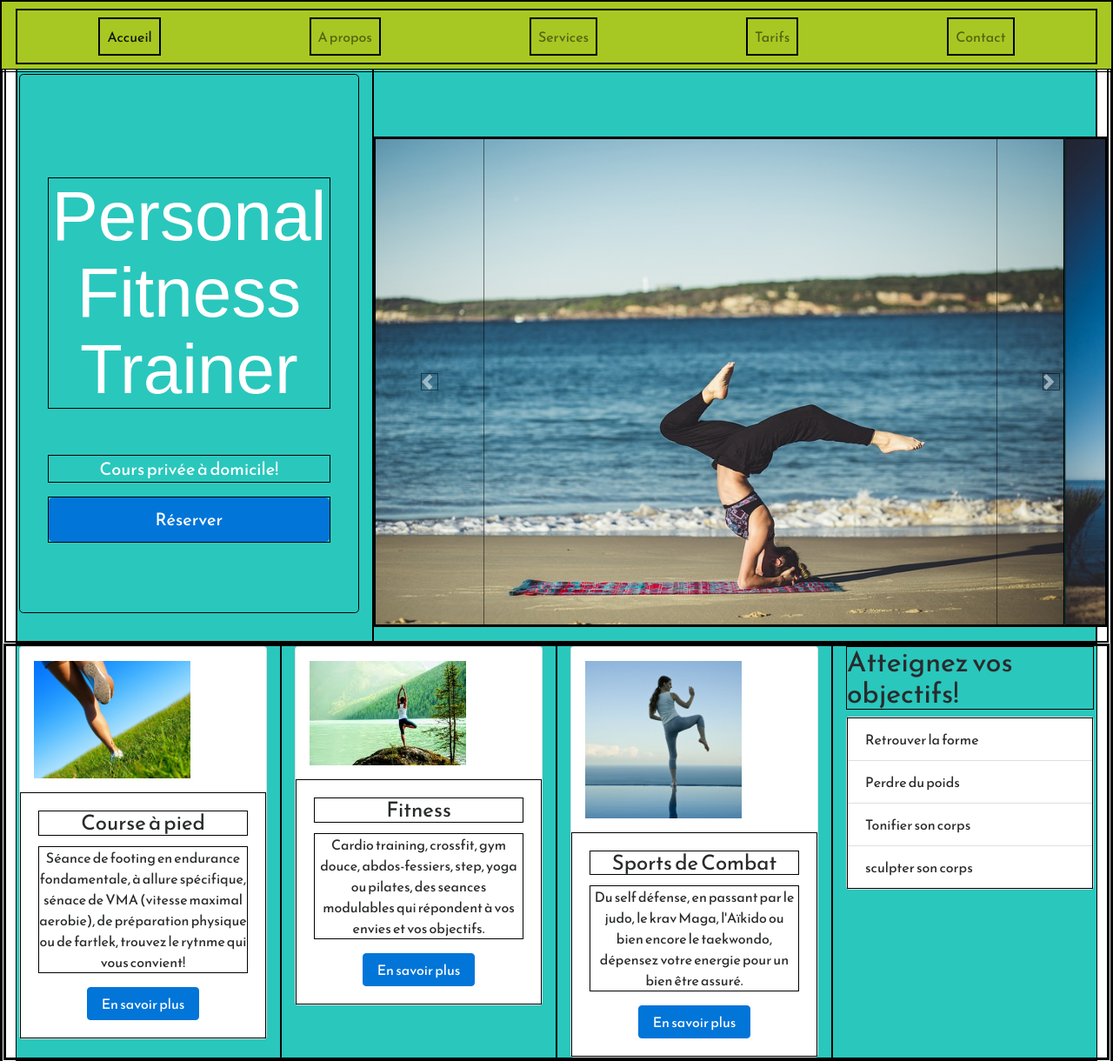
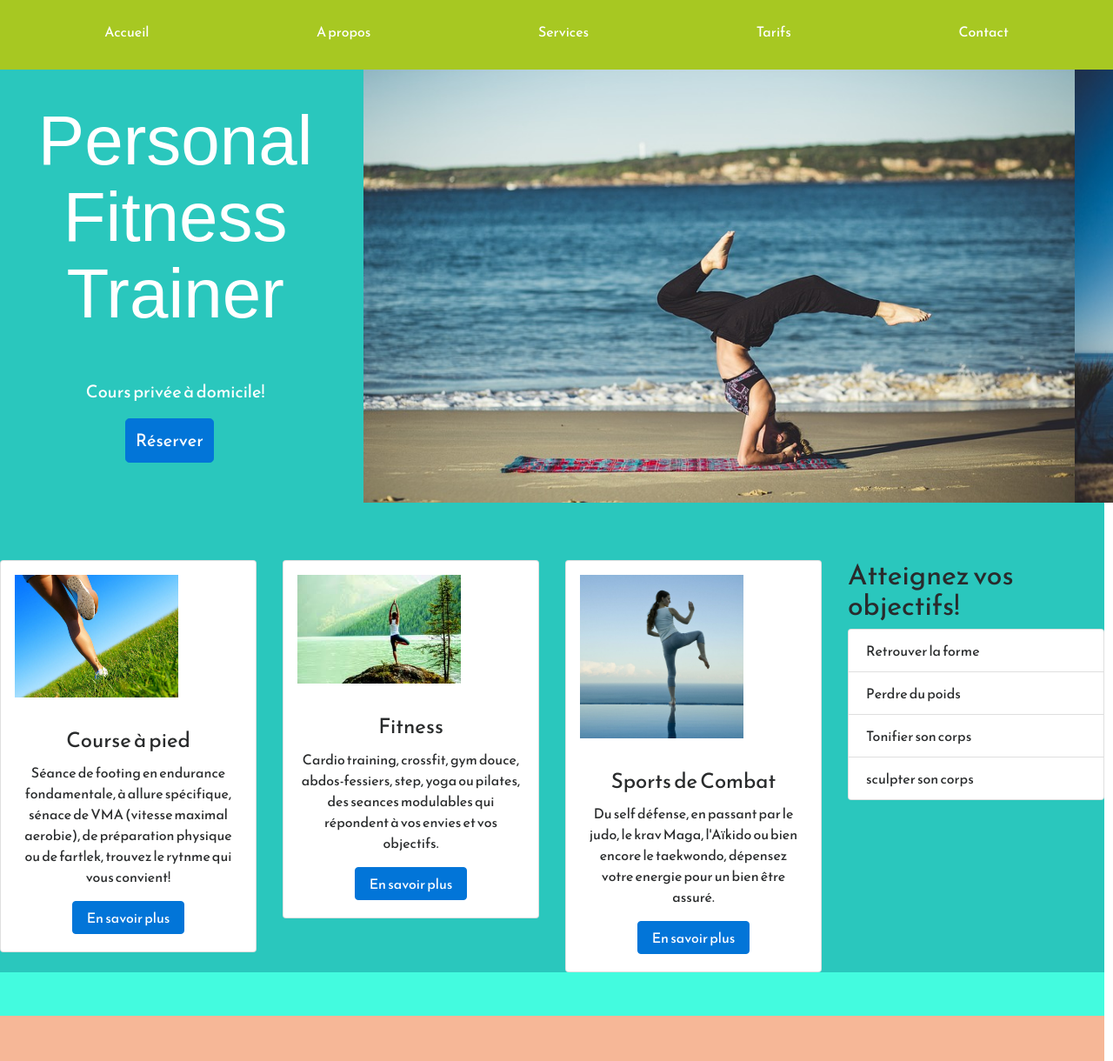
Before and after one commit to Cynedi/PersonalTrainer, a plain HTML site: page index.html in a window 1280 px wide. Shown: the top 1220 px of the page at 87% size. Drawn offline with nearby package versions, Linux system fonts and the light colour scheme; a script that the page names is missing; a web font is replaced by a local one.

Commit message:
background color

```diff
--- a/css/main.css
+++ b/css/main.css
@@ -56,23 +56,29 @@ textarea {
    Author's custom styles
    ========================================================================== */
 
-* {border: 1px solid black;}
+/********general**********************
+*********************************************/
 
 body {
   font-family: 'Reem Kufi', sans-serif;
+  margin-right: 10px;
 }
 
 header {
   background-color: rgb(167, 200, 34);
-  width: auto;
   height: 60px;
-
+  padding: 0 !important;
 }
-
 
  ul {
    width: 100%;
  }
+
+ main {
+   background-color: rgb(67, 251, 223);
+
+ }
+
 
 
 
@@ -80,9 +86,15 @@ header {
    background-color: rgb(42, 199, 189);
  }
 
+
+ .card {
+   padding: 0 !important;
+ }
+
  .jumbotron {
    background-color: transparent;
    color: white;
+
 
  }
 
@@ -92,23 +104,31 @@ header {
  }
 
 #tarif {
-  margin-top: 150px;
+  margin-top: 50px;
+  background-color: rgb(246, 183, 151);
 }
+
+#tableau h3 {
+  margin-top: 50px;
+  text-align: center;
+color: white;
+text-decoration: underline;}
+
 #contact {
-   margin-top: 150px;
+  margin-top: 50px;
+   background-color: rgb(227, 87, 133);
  }
 
 
-
-
-
-
-
+ /******************Mobile****************
+ ****************************************/
+.nav-item {background-color:rgb(167, 200, 34) ;}
 
 /* ==========================================================================
    Media Queries
    ========================================================================== */
-
+/************Tablette****************
+*****************************************/
 @media (min-width: 768px) {
 
 .jumbotron{
@@ -116,7 +136,6 @@ header {
 
 .display-3 {
   font-size: 40px;
-
 }
 
 #carouselExampleControls {
@@ -125,6 +144,8 @@ header {
 
 }
 
+/**************Desktop**************
+***********************************/
 
 
 @media (min-width: 992px) {
@@ -135,14 +156,23 @@ header {
 
 .display-3 {
 font-size: 80px;
+}
+
+#carouselExampleControls{
+  margin-top: 0;
+  margin-bottom: 50px;
 
 }
 
-  #carouselExampleControls{
+.jumbotron {
+  margin-top: 0;
+}
 
-   margin-top :150px;
+#container1 a {
+  width: 30%;
+  margin-left: 33%;
+}
 
-  }
 
 #objectifs {
 width: 200px;
@@ -157,13 +187,28 @@ width: 200px;
 
 }
 
-
 path {
   fill: #334;
 }
 path:hover{
   fill:
 }
+
+.nav-item {
+background-color:rgb(167, 200, 34)
+ }
+
+#navigation a {
+  color: white;
+}
+
+#navigation a:hover {
+  font-weight: bold;
+}
+
+
+
+
 
 
 }
--- a/index.html
+++ b/index.html
@@ -22,7 +22,7 @@
 <!--*******Menu responsive********-->
     <header class="fixed-top">
 
-      <nav class="navbar navbar-toggleable-md navbar-light ">
+      <nav id="navigation" class="navbar navbar-toggleable-md navbar-light ">
       <button class="navbar-toggler navbar-toggler-right" type="button" data-toggle="collapse" data-target="#navbarSupportedContent" aria-controls="navbarSupportedContent" aria-expanded="false" aria-label="Toggle navigation">
         <span class="navbar-toggler-icon"></span>
       </button>
@@ -50,7 +50,7 @@
     </header>
 
 <!--*************************************************PAGE PRESENTATION***********************************************************************-->
-<main class="container-fluid">
+<main>
 
 <div id="presentation">
 
@@ -70,7 +70,7 @@
       </div>
 
 <!--*******fin jumbotron*******-->
-      <div id="carousel" class="col-12 col-md-8 col-lg-8">
+      <div id="carousel" class="col-12 col-md-8 col-lg-8 ">
 <!--***début caroussel***-->
         <div id="carouselExampleControls" class="carousel slide" data-ride="carousel">
           <div class="carousel-inner" role="listbox">
@@ -84,14 +84,8 @@
               <img class="d-block img-fluid" src="img/c12.jpg" alt="fitness">
             </div>
           </div>
-          <a class="carousel-control-prev" href="#carouselExampleControls" role="button" data-slide="prev">
-            <span class="carousel-control-prev-icon" aria-hidden="true"></span>
-            <span class="sr-only">Previous</span>
-          </a>
-          <a class="carousel-control-next" href="#carouselExampleControls" role="button" data-slide="next">
-            <span class="carousel-control-next-icon" aria-hidden="true"></span>
-            <span class="sr-only">Next</span>
-          </a>
+
+
         </div>
 
 <!--***Fin caroussel***-->
@@ -107,7 +101,7 @@
     <div class="card-deck">
       <div class="col-12 col-md-3 col-lg-3">
         <div class="card text-center" >
-          <img class="card-img-top w-75 p-3" src="img/courseàpied.jpeg" alt="Course à pied">
+          <img class="card-img-center w-75 p-3" src="img/courseàpied.jpeg" alt="Course à pied">
           <div class="card-block">
             <h4 class="card-title">Course à pied</h4>
             <p class="card-text">Séance de footing en endurance fondamentale, à allure spécifique, sénace de VMA (vitesse maximal aerobie), de préparation physique ou de fartlek, trouvez le rytnme qui vous convient!</p>
@@ -140,9 +134,9 @@
 
 <!--*****listes d'objectifs******-->
 
-  <section id="objectifs"  class="col-12 col-md-3 col-lg-3">
+  <section id="objectifs"  class="col-12 col-md-3 col-lg-3 container ">
     <h2>Atteignez vos objectifs!</h2>
-      <div class="card">
+      <div id="carteobjectif" class="card">
         <ul class="list-group list-group-flush">
           <li class="list-group-item">Retrouver la forme</li>
           <li class="list-group-item">Perdre du poids</li>
@@ -195,7 +189,7 @@
 </section>
 
 <!--******Tableau des tarifs******-->
-<div>
+<div id="tableau">
   <h3>Tarifs cours privée à domicile valable pour une ou plusieurs personnes</h3>
 
   <table class="table">
```
Lines whose indentation alone changed are shown as unchanged.
